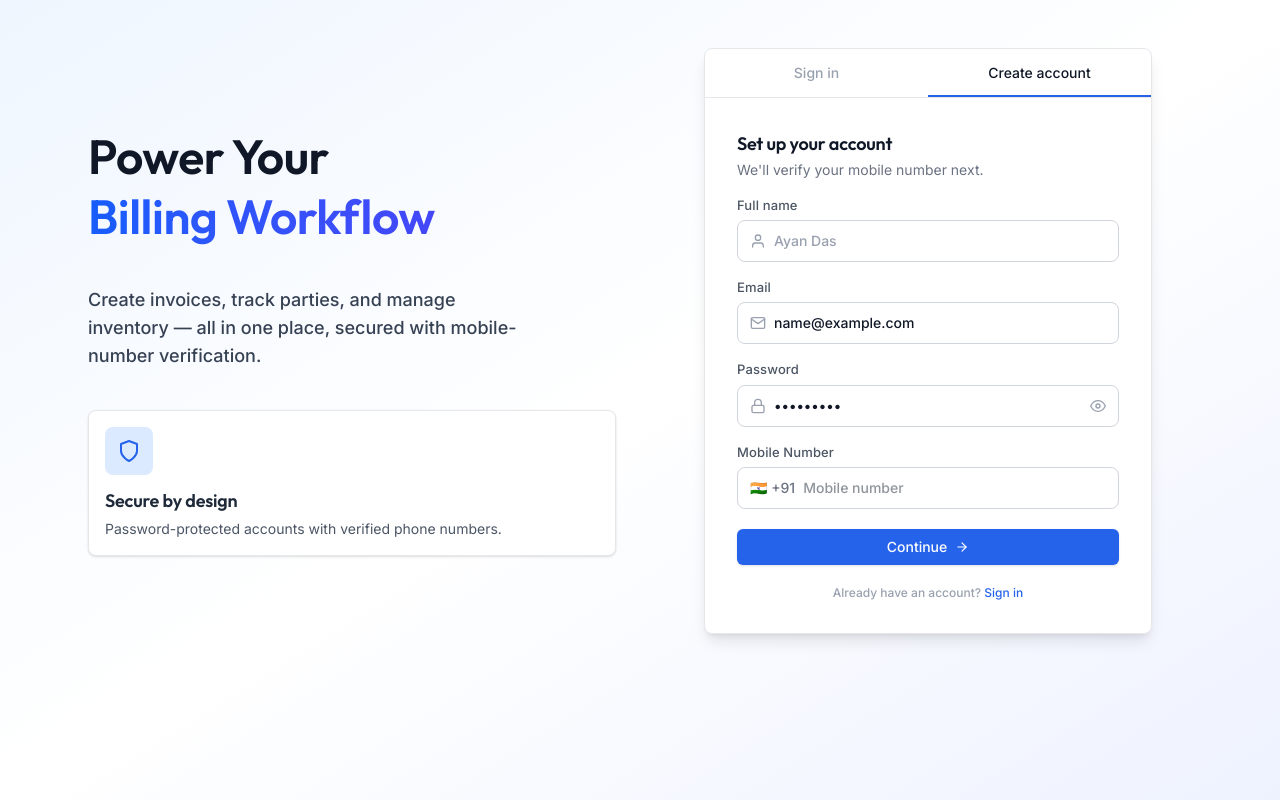
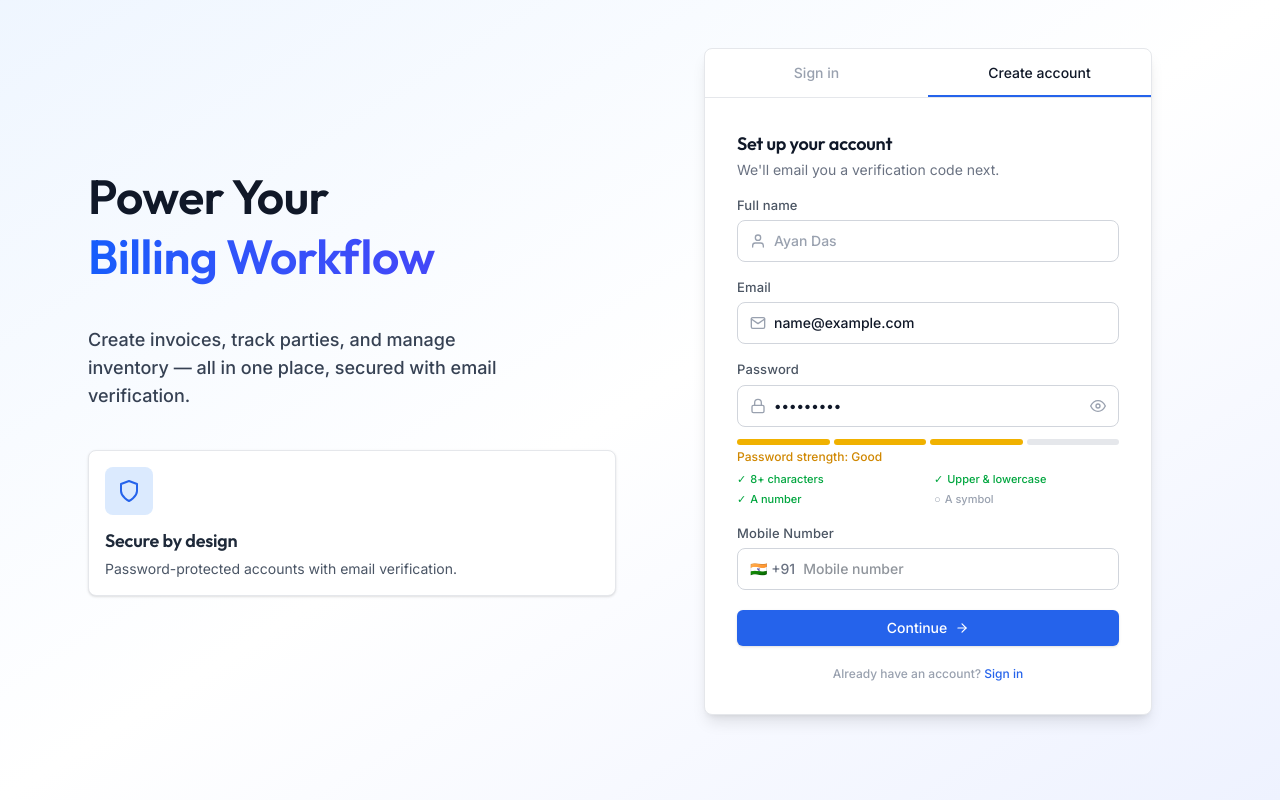
Before and after one commit to SarcasticWala/BillBookFrontend, a React (Vite) app: page /login in a window 1280 px wide. Both pictures are taken after typing "name@example.com", "Sample123" into the empty fields and a click on the button "Create account". Built offline with nearby package versions, Linux system fonts and the light colour scheme; no server answers.

Commit message:
feat: implement auth error handling middleware and update authentication flow to use email verification

```diff
--- a/src/app/store.ts
+++ b/src/app/store.ts
@@ -8,6 +8,7 @@ import { authApi } from "../features/auth/authApiSlice";
 import { documentApi } from "../features/document/documentApiSlice";
 import { paymentApi } from "../features/payment/paymentApiSlice";
 import { demoApi } from "../features/demo/demoApiSlice";
+import { authErrorMiddleware } from "./authErrorMiddleware";
 
 export const store = configureStore({
   reducer: {
@@ -30,6 +31,7 @@ export const store = configureStore({
       documentApi.middleware,
       paymentApi.middleware,
       demoApi.middleware,
+      authErrorMiddleware,
     ),
 });
 
--- a/src/components/auth/ProtectedRoute.tsx
+++ b/src/components/auth/ProtectedRoute.tsx
@@ -1,14 +1,41 @@
+import { useEffect } from "react";
 import { Navigate, useLocation } from "react-router-dom";
-import { getToken } from "../../config/api";
+import { getToken, clearToken } from "../../config/api";
+import { useGetMeQuery } from "../../features/auth/authApiSlice";
 
 /**
- * Gate for authenticated areas: if there's no backend JWT stored, redirect to
- * the login page (remembering where the user was headed).
+ * Gate for authenticated areas. Requires a stored JWT AND validates it against
+ * `/api/auth/me` on load:
+ *  - no token, or token rejected (401/403) -> clear it and send to "/" (landing).
+ *  - transient errors (network/5xx) are tolerated so an outage doesn't log users out.
+ * The protected path is never rendered unless the session is valid.
  */
 export const ProtectedRoute = ({ children }: { children: React.ReactNode }) => {
   const location = useLocation();
-  if (!getToken()) {
-    return <Navigate to="/login" replace state={{ from: location.pathname }} />;
+  const token = getToken();
+
+  const { isLoading, isError, error } = useGetMeQuery(undefined, { skip: !token });
+
+  // Only an auth rejection (numeric 401/403) means the token is invalid/expired.
+  const status = (error as { status?: number | string } | undefined)?.status;
+  const authRejected =
+    isError && typeof status === "number" && (status === 401 || status === 403);
+
+  useEffect(() => {
+    if (authRejected) clearToken();
+  }, [authRejected]);
+
+  if (!token || authRejected) {
+    return <Navigate to="/" replace state={{ from: location.pathname }} />;
   }
+
+  if (isLoading) {
+    return (
+      <div className="min-h-screen flex items-center justify-center bg-slate-50 secondary-font text-gray-500">
+        Loading…
+      </div>
+    );
+  }
+
   return <>{children}</>;
 };
--- a/src/pages/Login.tsx
+++ b/src/pages/Login.tsx
@@ -20,6 +20,9 @@ type Mode = "login" | "signup" | "forgot";
 type Step = "details" | "verify";
 
 const emailOk = (v: string) => /\S+@\S+\.\S+/.test(v);
+// Minimum acceptable password: 8+ chars with lower, upper and a number.
+const strongEnough = (v: string) => /^(?=.*[a-z])(?=.*[A-Z])(?=.*\d).{8,}$/.test(v);
+const WEAK_MSG = "Use 8+ characters with upper, lower and a number";
 
 export default function AuthPage() {
   const navigate = useNavigate();
@@ -94,19 +97,19 @@ export default function AuthPage() {
     if (!form.email.trim()) next.email = "Enter your email";
     else if (!emailOk(form.email)) next.email = "Enter a valid email";
     if (!form.password) next.password = "Enter a password";
-    else if (form.password.length < 8) next.password = "Use at least 8 characters";
+    else if (!strongEnough(form.password)) next.password = WEAK_MSG;
     if (form.mobile.length !== 10) next.mobile = "Enter a valid 10-digit mobile number";
     setErrors(next);
     if (Object.keys(next).length) return;
 
     try {
       setLoading(true);
-      const { devCode } = await sendOtp(form.mobile);
+      const { devCode } = await sendOtp(form.email.trim());
       setStep("verify");
       setOtpTimer(30);
       showDevCode(devCode);
     } catch (err: any) {
-      toast.error(err?.message || "Could not send OTP");
+      toast.error(err?.message || "Could not send code");
     } finally {
       setLoading(false);
     }
@@ -138,23 +141,22 @@ export default function AuthPage() {
     }
   };
 
-  // ---- Forgot step 1: validate email+phone, then send OTP ----
+  // ---- Forgot step 1: validate email, then send OTP ----
   const handleForgotDetails = async () => {
     const next: Record<string, string> = {};
     if (!form.email.trim()) next.email = "Enter your email";
     else if (!emailOk(form.email)) next.email = "Enter a valid email";
-    if (form.mobile.length !== 10) next.mobile = "Enter your registered 10-digit mobile";
     setErrors(next);
     if (Object.keys(next).length) return;
 
     try {
       setLoading(true);
-      const { devCode } = await sendOtp(form.mobile);
+      const { devCode } = await sendOtp(form.email.trim());
       setStep("verify");
       setOtpTimer(30);
       showDevCode(devCode);
     } catch (err: any) {
-      toast.error(err?.message || "Could not send OTP");
+      toast.error(err?.message || "Could not send code");
     } finally {
       setLoading(false);
     }
@@ -163,8 +165,8 @@ export default function AuthPage() {
   // ---- Forgot step 2: verify OTP + set the new password ----
   const handleForgotVerify = async () => {
     const next: Record<string, string> = {};
-    if (form.otp.length < 6) next.otp = "Enter the 6-digit OTP";
-    if (form.newPassword.length < 8) next.newPassword = "Use at least 8 characters";
+    if (form.otp.length < 6) next.otp = "Enter the 6-digit code";
+    if (!strongEnough(form.newPassword)) next.newPassword = WEAK_MSG;
     setErrors(next);
     if (Object.keys(next).length) return;
 
@@ -172,7 +174,6 @@ export default function AuthPage() {
       setLoading(true);
       await resetPassword({
         email: form.email.trim(),
-        phone: form.mobile,
         otp: form.otp,
         newPassword: form.newPassword,
       });
@@ -190,12 +191,12 @@ export default function AuthPage() {
   const handleResend = async () => {
     try {
       setLoading(true);
-      const { devCode } = await sendOtp(form.mobile);
+      const { devCode } = await sendOtp(form.email.trim());
       setOtpTimer(30);
-      toast.success("OTP resent");
+      toast.success("Code resent");
       showDevCode(devCode);
     } catch (err: any) {
-      toast.error(err?.message || "Failed to resend OTP");
+      toast.error(err?.message || "Failed to resend code");
     } finally {
       setLoading(false);
     }
@@ -214,7 +215,7 @@ export default function AuthPage() {
           </h2>
           <p className="text-base sm:text-lg text-gray-700 max-w-md">
             Create invoices, track parties, and manage inventory — all in one
-            place, secured with mobile-number verification.
+            place, secured with email verification.
           </p>
           <Card>
             <div className="w-12 h-12 bg-blue-100 rounded-lg flex items-center justify-center mb-3">
@@ -224,7 +225,7 @@ export default function AuthPage() {
               Secure by design
             </h3>
             <p className="text-sm light-font text-gray-600">
-              Password-protected accounts with verified phone numbers.
+              Password-protected accounts with email verification.
             </p>
           </Card>
         </section>
@@ -315,7 +316,7 @@ export default function AuthPage() {
               >
                 <Header
                   title="Set up your account"
-                  subtitle="We'll verify your mobile number next."
+                  subtitle="We'll email you a verification code next."
                 />
                 <Field
                   label="Full name"
@@ -344,6 +345,7 @@ export default function AuthPage() {
                   toggle={() => setShowPassword((s) => !s)}
                   autoComplete="new-password"
                 />
+                <PasswordStrength value={form.password} />
                 <div>
                   <label className="input-label">Mobile Number</label>
                   <div
@@ -369,7 +371,7 @@ export default function AuthPage() {
                   )}
                 </div>
                 <Button type="submit" fullWidth disabled={loading} className="mt-1">
-                  {loading ? "Sending OTP..." : (<>Continue <FiArrowRight /></>)}
+                  {loading ? "Sending code..." : (<>Continue <FiArrowRight /></>)}
                 </Button>
                 <SwitchHint
                   text="Already have an account?"
@@ -389,8 +391,8 @@ export default function AuthPage() {
                 className="space-y-4"
               >
                 <Header
-                  title="Verify your number"
-                  subtitle={`Enter the OTP sent to +91 ${form.mobile}`}
+                  title="Verify your email"
+                  subtitle={`Enter the code sent to ${form.email}`}
                 />
                 <div>
                   <label className="input-label">OTP Code</label>
@@ -456,7 +458,7 @@ export default function AuthPage() {
               >
                 <Header
                   title="Reset password"
-                  subtitle="Verify your registered mobile number to continue."
+                  subtitle="We'll email you a code to reset your password."
                 />
                 <Field
                   label="Email"
@@ -468,32 +470,8 @@ export default function AuthPage() {
                   placeholder="you@company.com"
                   autoComplete="email"
                 />
-                <div>
-                  <label className="input-label">Registered Mobile</label>
-                  <div
-                    className={`flex items-center gap-2 rounded-lg border px-3 bg-white ${
-                      errors.mobile ? "border-red-400" : "border-gray-300"
-                    }`}
-                  >
-                    <span className="text-sm text-gray-500 shrink-0">🇮🇳 +91</span>
-                    <input
-                      type="tel"
-                      inputMode="numeric"
-                      maxLength={10}
-                      value={form.mobile}
-                      onChange={(e) =>
-                        set("mobile")(e.target.value.replace(/\D/g, "").slice(0, 10))
-                      }
-                      placeholder="Mobile number"
-                      className="w-full py-2.5 text-sm outline-none bg-transparent"
-                    />
-                  </div>
-                  {errors.mobile && (
-                    <p className="mt-1 text-sm text-red-500">{errors.mobile}</p>
-                  )}
-                </div>
                 <Button type="submit" fullWidth disabled={loading} className="mt-1">
-                  {loading ? "Sending OTP..." : (<>Send OTP <FiArrowRight /></>)}
+                  {loading ? "Sending code..." : (<>Send code <FiArrowRight /></>)}
                 </Button>
                 <SwitchHint
                   text="Remembered it?"
@@ -514,7 +492,7 @@ export default function AuthPage() {
               >
                 <Header
                   title="Set a new password"
-                  subtitle={`Enter the OTP sent to +91 ${form.mobile}`}
+                  subtitle={`Enter the code sent to ${form.email}`}
                 />
                 <div>
                   <label className="input-label">OTP Code</label>
@@ -561,6 +539,7 @@ export default function AuthPage() {
                   toggle={() => setShowPassword((s) => !s)}
                   autoComplete="new-password"
                 />
+                <PasswordStrength value={form.newPassword} />
                 <Button
                   type="submit"
                   fullWidth
@@ -594,6 +573,56 @@ function Header({ title, subtitle }: { title: string; subtitle: string }) {
     <div>
       <h1 className="text-lg primary-font text-gray-900">{title}</h1>
       <p className="text-sm light-font text-gray-500 mt-0.5">{subtitle}</p>
+    </div>
+  );
+}
+
+/** Live password strength meter + requirement checklist (shown while typing). */
+function PasswordStrength({ value }: { value: string }) {
+  if (!value) return null;
+  const checks = [
+    { label: "8+ characters", ok: value.length >= 8 },
+    { label: "Upper & lowercase", ok: /[a-z]/.test(value) && /[A-Z]/.test(value) },
+    { label: "A number", ok: /\d/.test(value) },
+    { label: "A symbol", ok: /[^A-Za-z0-9]/.test(value) },
+  ];
+  const score = checks.filter((c) => c.ok).length; // 0–4
+  const meta = [
+    { label: "Very weak", bar: "bg-red-500", text: "text-red-600" },
+    { label: "Weak", bar: "bg-red-500", text: "text-red-600" },
+    { label: "Fair", bar: "bg-orange-500", text: "text-orange-600" },
+    { label: "Good", bar: "bg-yellow-500", text: "text-yellow-600" },
+    { label: "Strong", bar: "bg-green-500", text: "text-green-600" },
+  ][score];
+
+  return (
+    <div className="-mt-1">
+      <div className="flex gap-1" aria-hidden="true">
+        {[0, 1, 2, 3].map((i) => (
+          <span
+            key={i}
+            className={`h-1.5 flex-1 rounded-full transition-colors ${
+              i < score ? meta.bar : "bg-gray-200"
+            }`}
+          />
+        ))}
+      </div>
+      <p className={`mt-1 text-xs secondary-font ${meta.text}`}>
+        Password strength: {meta.label}
+      </p>
+      <ul className="mt-1.5 grid grid-cols-2 gap-x-3 gap-y-1">
+        {checks.map((c) => (
+          <li
+            key={c.label}
+            className={`text-[11px] flex items-center gap-1 ${
+              c.ok ? "text-green-600" : "text-gray-400"
+            }`}
+          >
+            <span>{c.ok ? "✓" : "○"}</span>
+            {c.label}
+          </li>
+        ))}
+      </ul>
     </div>
   );
 }
```
Also changed, not shown: src/app/authErrorMiddleware.ts (added, +22 -0 lines), src/hooks/useAuth.ts (+7 -8 lines).
